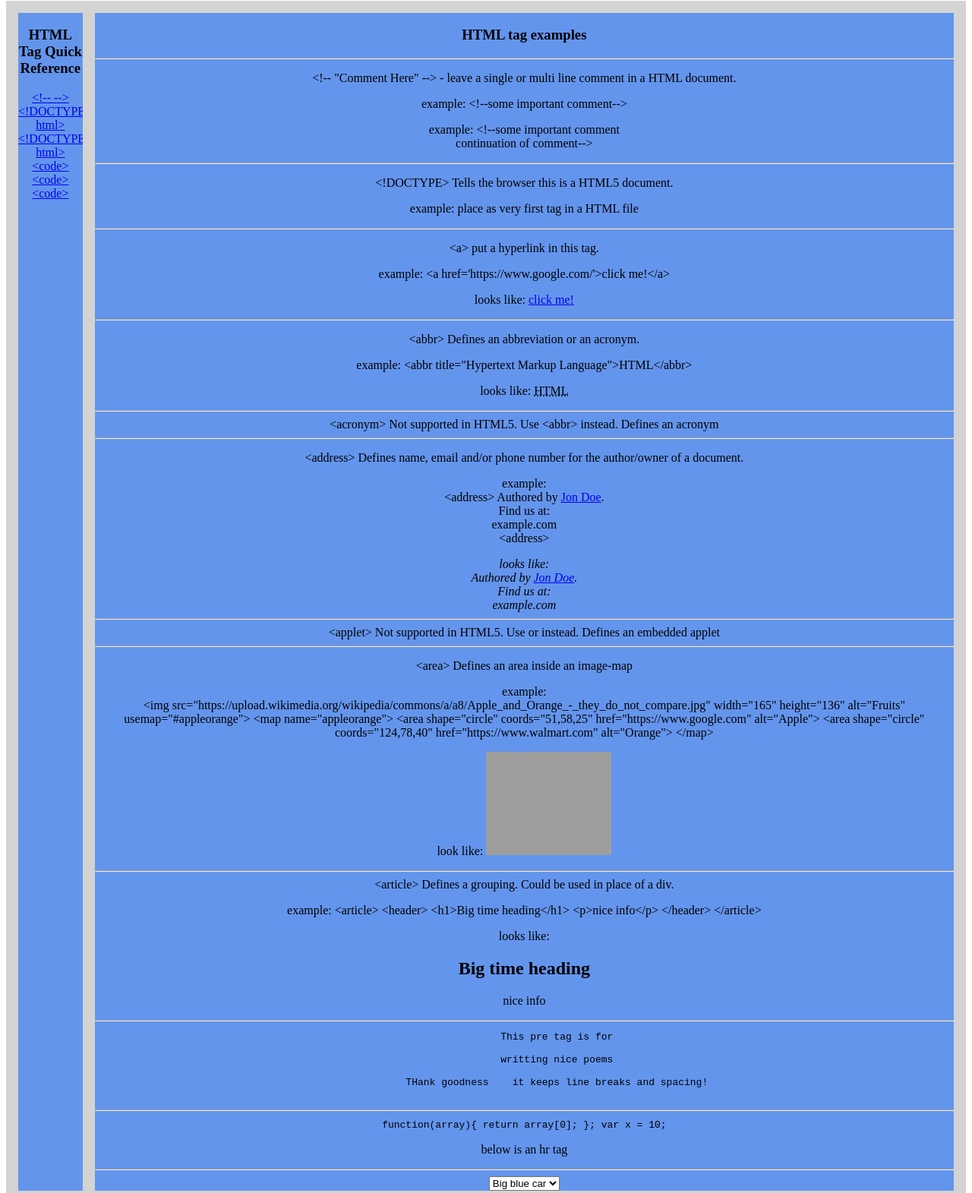
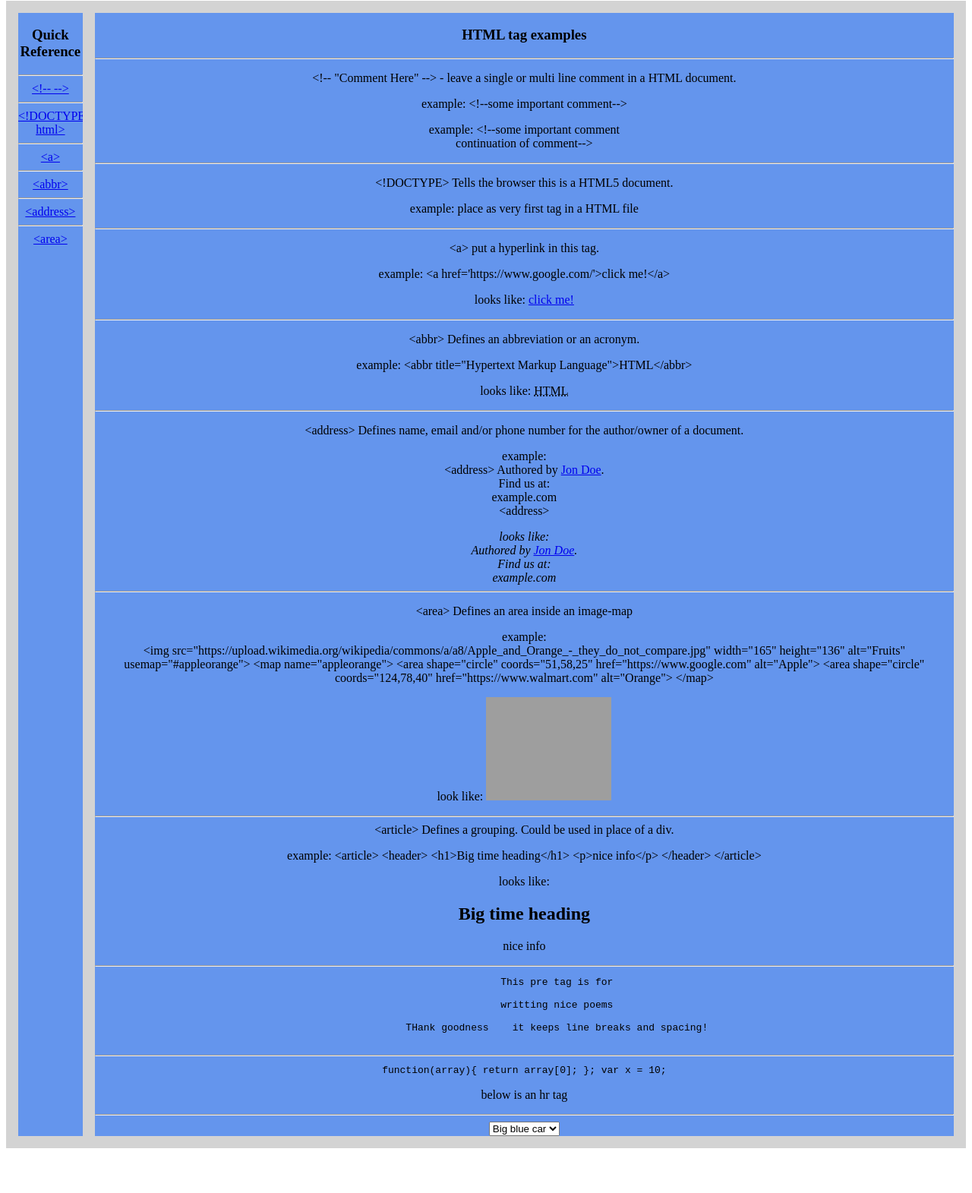
Before and after one commit to joshSummerhays/HTML-Tags-Galore, a plain HTML site: page index.html in a window 1280 px wide. Shown: the part 120-1691 px from the top of the page at 76% size. After the commit the page ends 1640 px from the top, so only its background shows below. Drawn offline with Linux system fonts and the light colour scheme; grey boxes are pictures that could not be loaded.

Commit message:
(feat) more styling, updated links

```diff
--- a/index.html
+++ b/index.html
@@ -15,47 +15,48 @@
     </div>
   <div class="flex-container" style="text-align:center">
     <div class="flex-item-ref">
-      <h3>HTML Tag Quick Reference</h3>
+      <h3>Quick Reference</h3>
+      <hr>
       <a href="#comment">&lt!-- --&gt</a>
+      <hr>
       <a href="#doctype">&lt!DOCTYPE html&gt</a>
-      <a href="#code">&lt!DOCTYPE html&gt</a>
-      <a href="#code">&ltcode&gt</a>
-      <a href="#code">&ltcode&gt</a>
-      <a href="#code">&ltcode&gt</a>
+      <hr>
+      <a href="#anchor">&lta&gt</a>
+      <hr>
+      <a href="#abbr">&ltabbr&gt</a>
+      <hr>
+      <a href="#address">&ltaddress&gt</a>
+      <hr>
+      <a href="#area">&ltarea&gt</a>
     </div>
 
     <div class="flex-item-main">
       <h3>HTML tag examples</h3>
       <hr>
       <div>
-        <p class="h4 comment">&lt!-- "Comment Here" --&gt - leave a single or multi line comment in a HTML document.</p>
+        <p class="h4" id="comment">&lt!-- "Comment Here" --&gt - leave a single or multi line comment in a HTML document.</p>
         <p>example: &lt!--some important comment--&gt</p>
         <p>example: &lt!--some important comment<br>continuation of comment--&gt</p>
       </div>
       <hr>
       <div>
-        <p class="h4 doctype">&lt!DOCTYPE&gt  Tells the browser this is a HTML5 document.<p>
+        <p class="h4" id="doctype">&lt!DOCTYPE&gt  Tells the browser this is a HTML5 document.<p>
         <p>example: place as very first tag in a HTML file</p>
       </div>
       <hr>
       <div>
-        <p class="h4">&lta&gt put a hyperlink in this tag.<p>
+        <p class="h4" id="anchor">&lta&gt put a hyperlink in this tag.<p>
         <p>example: &lta href='https://www.google.com/'&gtclick me!&lt/a&gt</p>
         <p>looks like: <a href='https://www.google.com/'>click me!</a></p>
       </div>
       <hr>
-      <div>
+      <div id="abbr">
         <p>&ltabbr&gt  Defines an abbreviation or an acronym.<p>
         <p>example: &ltabbr title="Hypertext Markup Language"&gtHTML&lt/abbr&gt</p>
         <p>looks like: <abbr title="Hypertext Markup Language">HTML</abbr></p>
       </div>
       <hr>
-      <div>
-        &ltacronym&gt   Not supported in HTML5. Use &ltabbr&gt instead.
-        Defines an acronym
-      </div>
-      <hr>
-      <div>
+      <div id="address">
         <p>&ltaddress&gt   Defines name, email and/or phone number for the author/owner of a document.</p>
         <p>example: <br>
         &ltaddress&gt
@@ -70,12 +71,7 @@
         </address>
       </div>
       <hr>
-      <div>
-        &ltapplet&gt    Not supported in HTML5. Use <embed> or <object> instead.
-        Defines an embedded applet
-      </div>
-      <hr>
-      <div>
+      <div id="area">
         <p>&ltarea&gt  Defines an area inside an image-map</p>
         <p>example: <br>
           &ltimg src="https://upload.wikimedia.org/wikipedia/commons/a/a8/Apple_and_Orange_-_they_do_not_compare.jpg" width="165" height="136" alt="Fruits"
@@ -97,7 +93,7 @@
         </p>
       </div>
       <hr>
-      <div>
+      <div id="article">
         &ltarticle&gt Defines a grouping. Could be used in place of a div.
         <p>example:
           &ltarticle&gt
```
